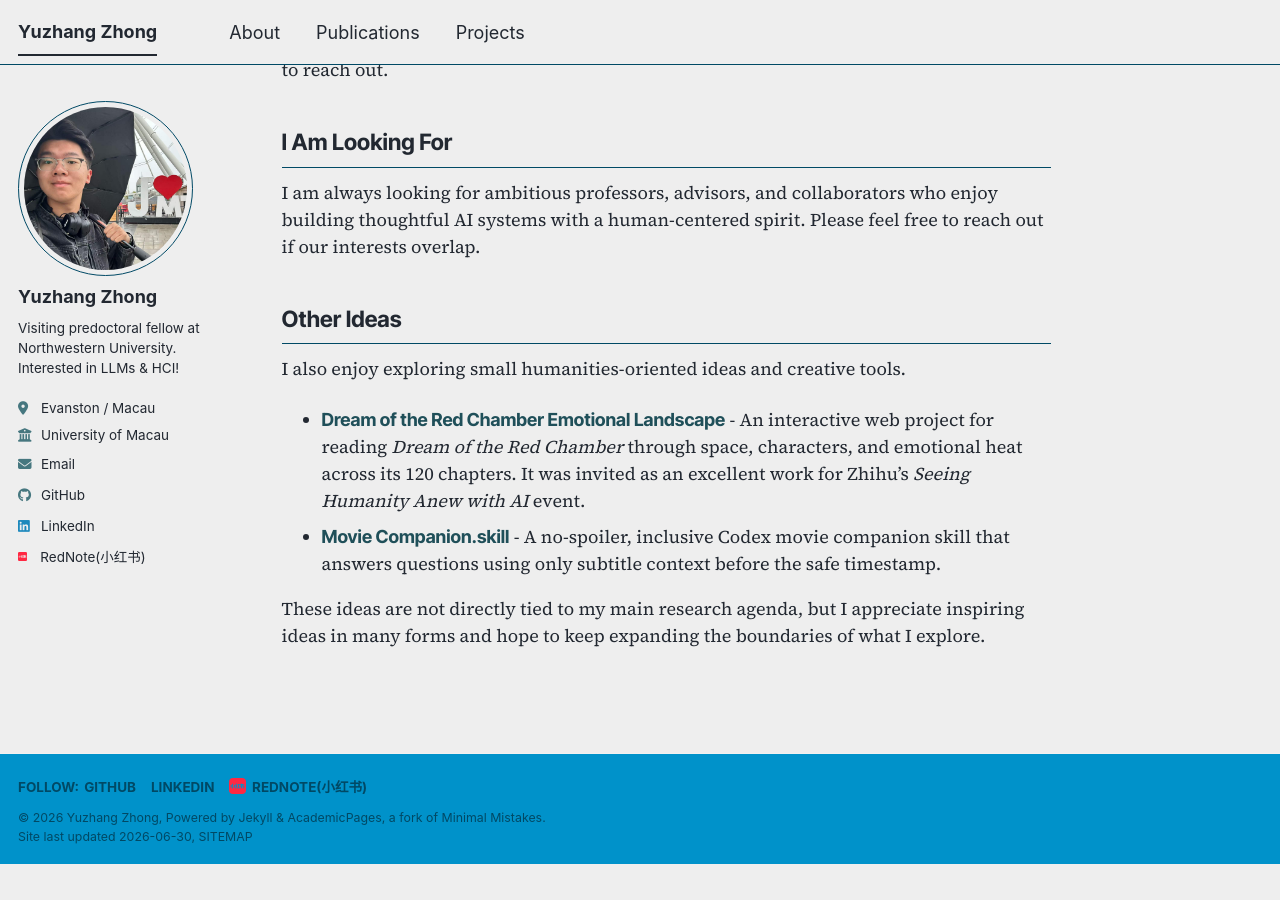
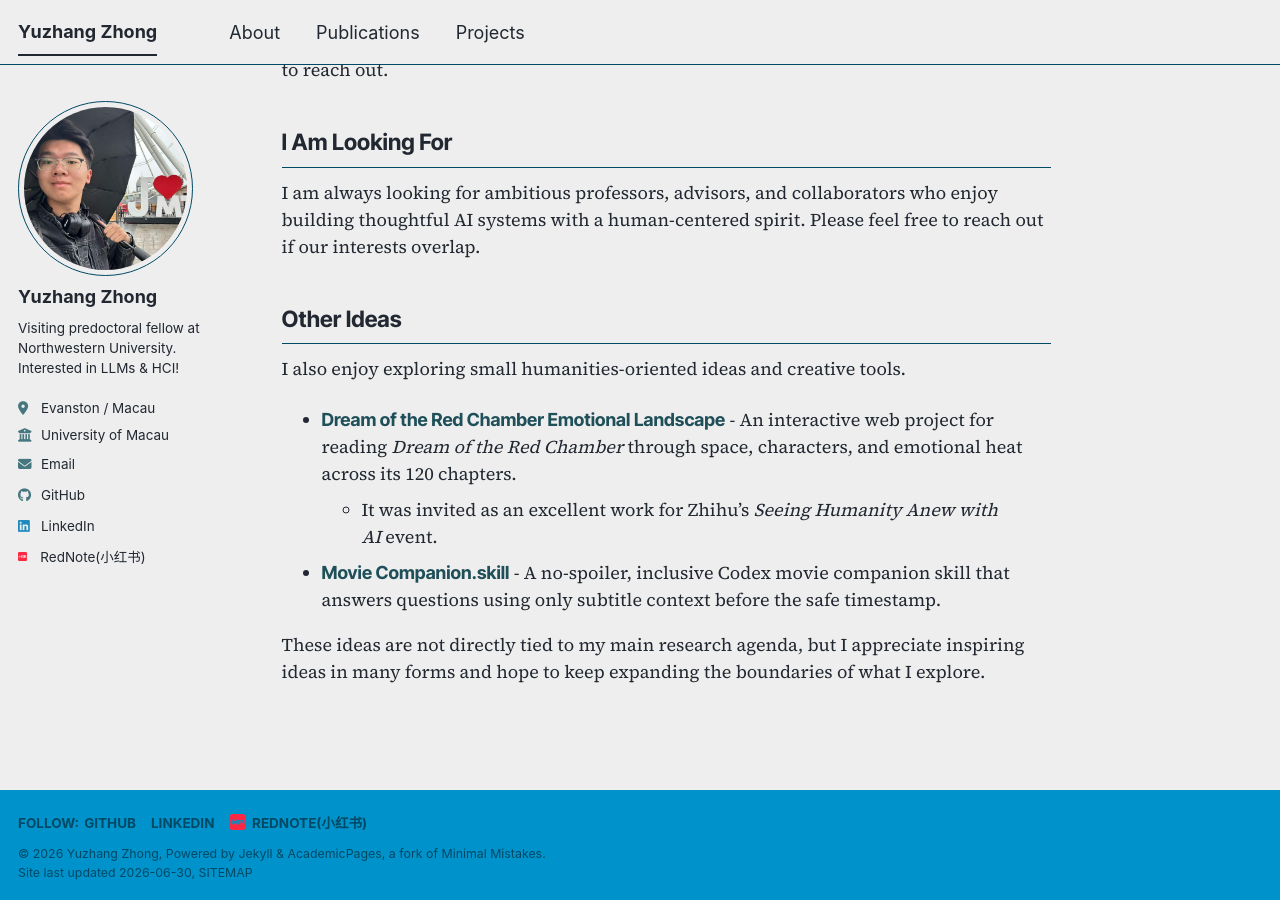
Before and after one commit to yuzhang-zhong/yuzhang-zhong.github.io, a Jekyll site: the page built from _pages/about.md, in a window 1280 px wide and 900 px high, scrolled down 1670 px. Built offline with Jekyll 4.4.1, drawn with Linux system fonts in a browser that asks for light colours; a style sheet for code colours, icons or effects is not loaded; before the commit the page ends 2534 px from its top, so only the background shows below that.

Commit message:
Format Zhihu note as nested bullet

```diff
--- a/_pages/about.md
+++ b/_pages/about.md
@@ -78,7 +78,8 @@ free to reach out if our interests overlap.
 
 I also enjoy exploring small humanities-oriented ideas and creative tools.
 
-- <span class="project-name">Dream of the Red Chamber Emotional Landscape</span> - An interactive web project for reading <em>Dream of the Red Chamber</em> through space, characters, and emotional heat across its 120 chapters. It was invited as an excellent work for Zhihu's <em>Seeing Humanity Anew with AI</em> event.
+- <span class="project-name">Dream of the Red Chamber Emotional Landscape</span> - An interactive web project for reading <em>Dream of the Red Chamber</em> through space, characters, and emotional heat across its 120 chapters.
+  - It was invited as an excellent work for Zhihu's <em>Seeing Humanity Anew with AI</em> event.
 - <span class="project-name">Movie Companion.skill</span> - A no-spoiler, inclusive Codex movie companion skill that answers questions using only subtitle context before the safe timestamp.
 
 These ideas are not directly tied to my main research agenda, but I appreciate
```
